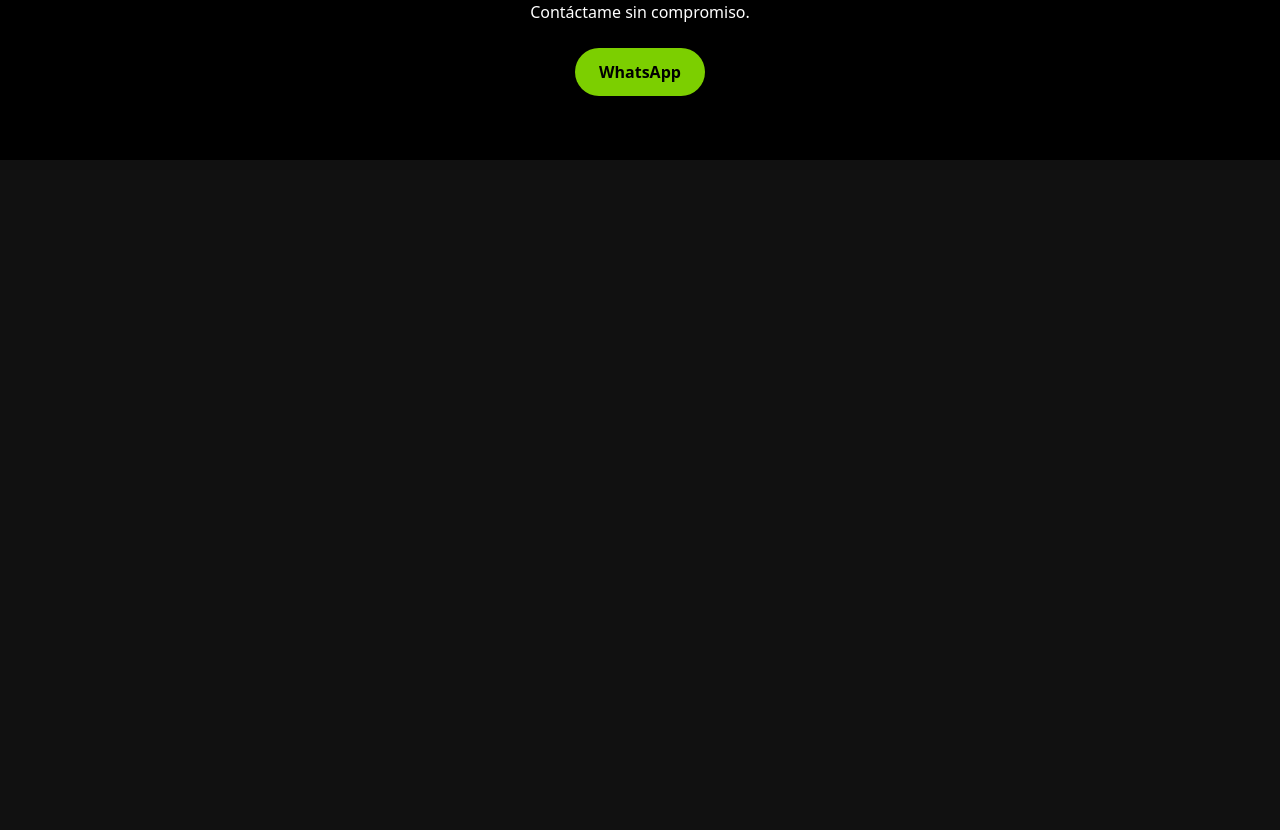
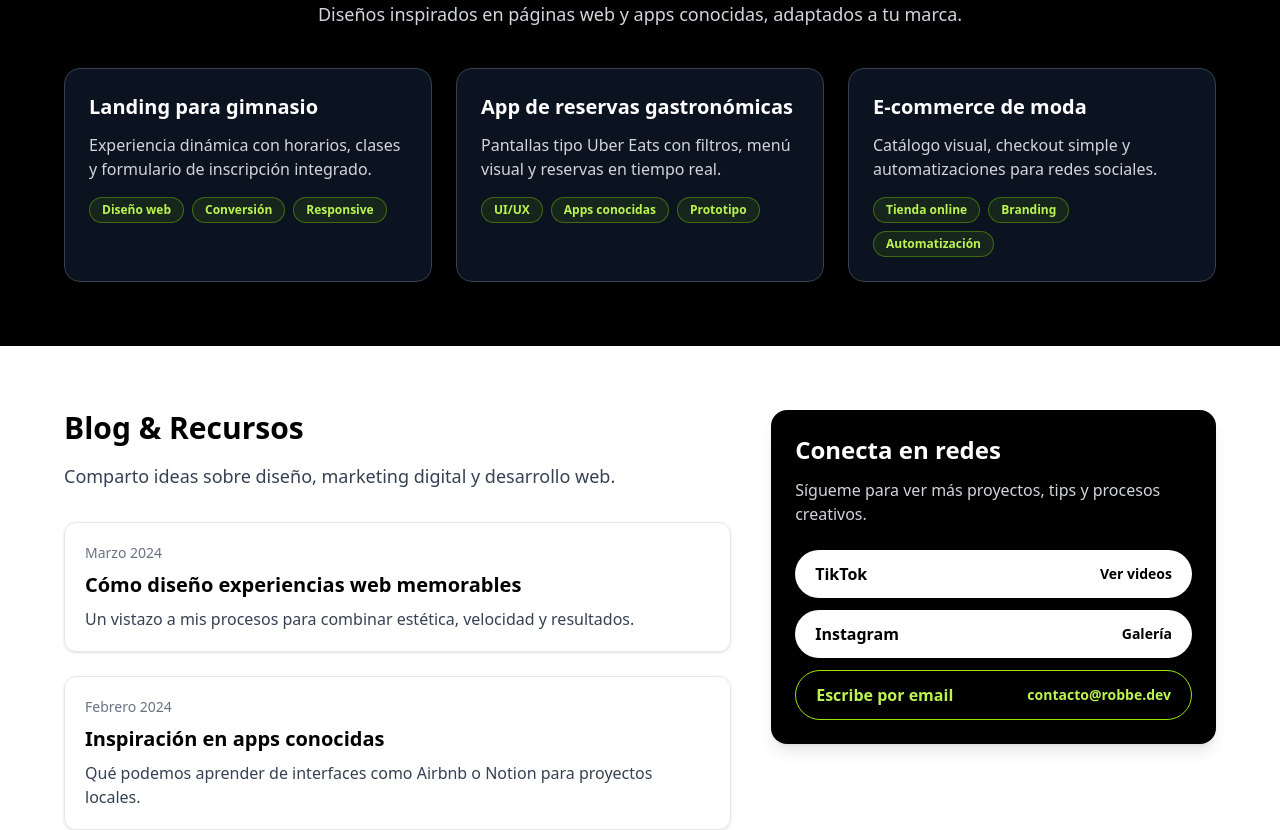
Before and after one commit to Robbe1910/landing-page, a Next.js app: page / in a window 1280 px wide. Shown: the part 1520-2350 px from the top of the page. Before the commit the page ends 1680 px from the top, so only its background shows below. Built offline with nearby package versions, Linux system fonts and the light colour scheme.

Commit message:
Add portfolio and blog sections

```diff
--- a/src/app/page.tsx
+++ b/src/app/page.tsx
@@ -14,12 +14,53 @@
   const whatsappMessage = "Hola, me gustaría obtener más información.";
   const whatsappLink = `https://wa.me/${whatsappNumber}?text=${encodeURIComponent(whatsappMessage)}`;
   const googleCalendarLink = "https://calendar.app.google/r3uhjT7JKmDBcBxh9";
+  const projectHighlights = [
+    {
+      title: "Landing para gimnasio",
+      description:
+        "Experiencia dinámica con horarios, clases y formulario de inscripción integrado.",
+      tags: ["Diseño web", "Conversión", "Responsive"],
+    },
+    {
+      title: "App de reservas gastronómicas",
+      description:
+        "Pantallas tipo Uber Eats con filtros, menú visual y reservas en tiempo real.",
+      tags: ["UI/UX", "Apps conocidas", "Prototipo"],
+    },
+    {
+      title: "E-commerce de moda",
+      description:
+        "Catálogo visual, checkout simple y automatizaciones para redes sociales.",
+      tags: ["Tienda online", "Branding", "Automatización"],
+    },
+  ];
+
+  const blogEntries = [
+    {
+      title: "Cómo diseño experiencias web memorables",
+      excerpt:
+        "Un vistazo a mis procesos para combinar estética, velocidad y resultados.",
+      date: "Marzo 2024",
+    },
+    {
+      title: "Inspiración en apps conocidas",
+      excerpt:
+        "Qué podemos aprender de interfaces como Airbnb o Notion para proyectos locales.",
+      date: "Febrero 2024",
+    },
+    {
+      title: "Tips rápidos para tu landing",
+      excerpt:
+        "Tres cambios que mejoran la conversión sin tocar el presupuesto.",
+      date: "Enero 2024",
+    },
+  ];
 
   return (
     <div className="min-h-screen w-full font-sans">
 
       {/* Hero Section */}
-      <header className="h-screen flex flex-col items-center justify-center text-center px-6 bg-gradient-to-br from-black via-gray-9 00 to-lime-500 text-white">
+      <header className="h-screen flex flex-col items-center justify-center text-center px-6 bg-gradient-to-br from-black via-gray-900 to-lime-500 text-white">
         {isClient && (
           <motion.div
             initial={{ opacity: 0 }}
@@ -107,6 +148,97 @@
         </div>
       </section>
 
+      {/* Portfolio */}
+      <section className="py-16 px-6 bg-black text-white">
+        <div className="max-w-6xl mx-auto text-center">
+          <h2 className="text-3xl font-semibold">Proyectos Destacados</h2>
+          <p className="mt-4 text-lg text-gray-300">
+            Diseños inspirados en páginas web y apps conocidas, adaptados a tu marca.
+          </p>
+        </div>
+        <div className="mt-10 grid gap-6 md:grid-cols-3 max-w-6xl mx-auto">
+          {projectHighlights.map((project) => (
+            <motion.article
+              key={project.title}
+              whileHover={{ y: -6 }}
+              className="bg-gray-900/80 border border-gray-700 rounded-2xl p-6 shadow-lg"
+            >
+              <h3 className="text-xl font-bold">{project.title}</h3>
+              <p className="mt-3 text-gray-300">{project.description}</p>
+              <div className="mt-4 flex flex-wrap gap-2">
+                {project.tags.map((tag) => (
+                  <span
+                    key={tag}
+                    className="text-xs font-semibold px-3 py-1 rounded-full bg-lime-500/10 text-lime-300 border border-lime-500/40"
+                  >
+                    {tag}
+                  </span>
+                ))}
+              </div>
+            </motion.article>
+          ))}
+        </div>
+      </section>
+
+      {/* Blog & Social */}
+      <section className="py-16 px-6 bg-white">
+        <div className="max-w-6xl mx-auto grid gap-10 lg:grid-cols-[1.2fr_0.8fr] items-start">
+          <div>
+            <h2 className="text-3xl font-semibold text-black">Blog & Recursos</h2>
+            <p className="mt-4 text-lg text-gray-700">
+              Comparto ideas sobre diseño, marketing digital y desarrollo web.
+            </p>
+            <div className="mt-8 space-y-6">
+              {blogEntries.map((entry) => (
+                <article
+                  key={entry.title}
+                  className="rounded-xl border border-gray-200 p-5 shadow-sm hover:shadow-md transition"
+                >
+                  <p className="text-sm text-gray-500">{entry.date}</p>
+                  <h3 className="text-xl font-semibold text-black mt-2">
+                    {entry.title}
+                  </h3>
+                  <p className="mt-2 text-gray-700">{entry.excerpt}</p>
+                </article>
+              ))}
+            </div>
+          </div>
+          <div className="bg-black text-white rounded-2xl p-6 shadow-lg">
+            <h3 className="text-2xl font-semibold">Conecta en redes</h3>
+            <p className="mt-3 text-gray-300">
+              Sígueme para ver más proyectos, tips y procesos creativos.
+            </p>
+            <div className="mt-6 flex flex-col gap-3">
+              <a
+                href="https://www.tiktok.com/"
+                target="_blank"
+                rel="noopener noreferrer"
+                className="flex items-center justify-between rounded-full bg-white text-black px-5 py-3 font-semibold hover:bg-lime-400 transition"
+              >
+                TikTok
+                <span className="text-sm">Ver videos</span>
+              </a>
+              <a
+                href="https://www.instagram.com/"
+                target="_blank"
+                rel="noopener noreferrer"
+                className="flex items-center justify-between rounded-full bg-white text-black px-5 py-3 font-semibold hover:bg-lime-400 transition"
+              >
+                Instagram
+                <span className="text-sm">Galería</span>
+              </a>
+              <a
+                href="mailto:contacto@robbe.dev"
+                className="flex items-center justify-between rounded-full border border-lime-400 text-lime-300 px-5 py-3 font-semibold hover:bg-lime-400/10 transition"
+              >
+                Escribe por email
+                <span className="text-sm">contacto@robbe.dev</span>
+              </a>
+            </div>
+          </div>
+        </div>
+      </section>
+
       {/* Contacto */}
       <section className="py-16 px-6 bg-black text-white text-center">
         <h2 className="text-3xl font-semibold">Contacto</h2>
```
